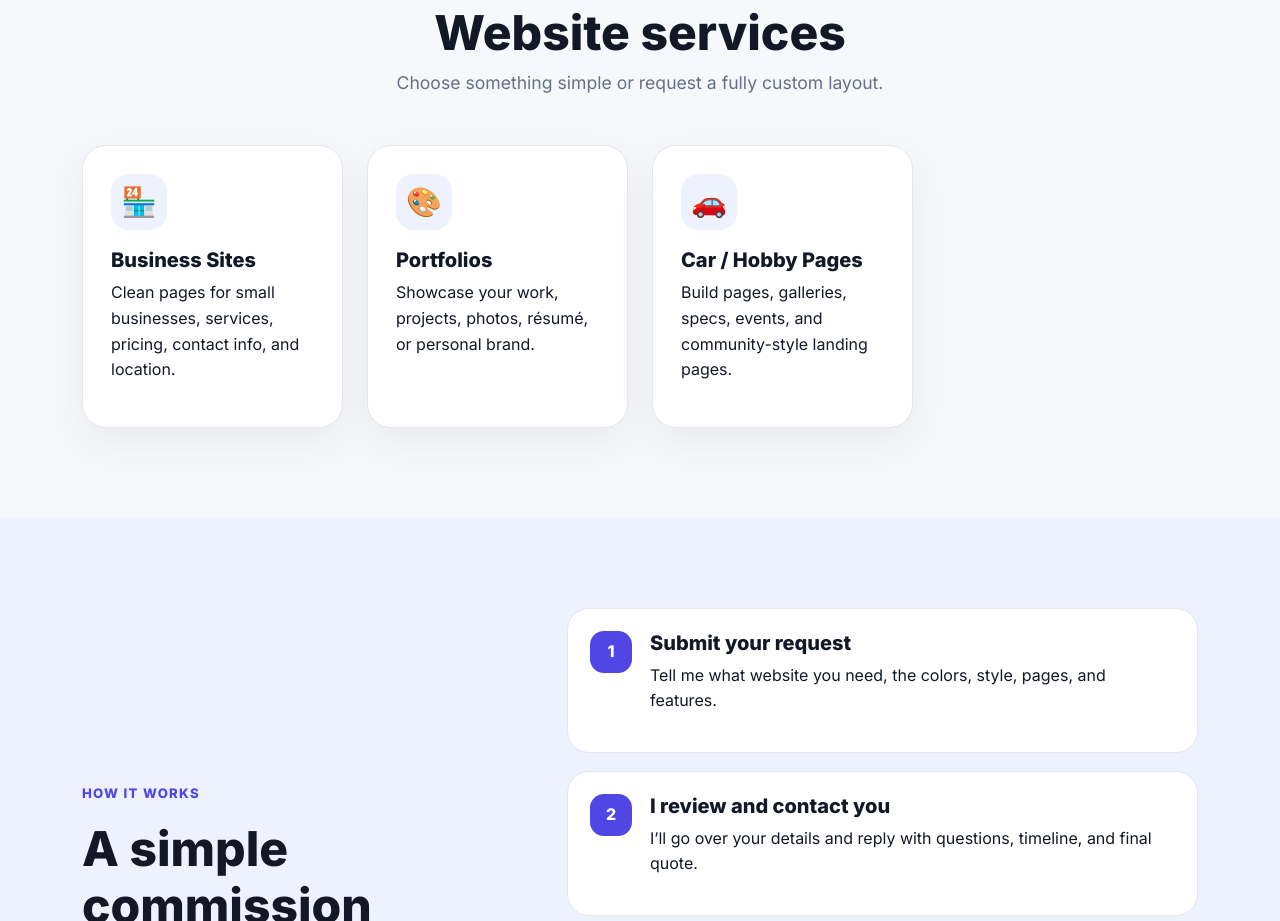
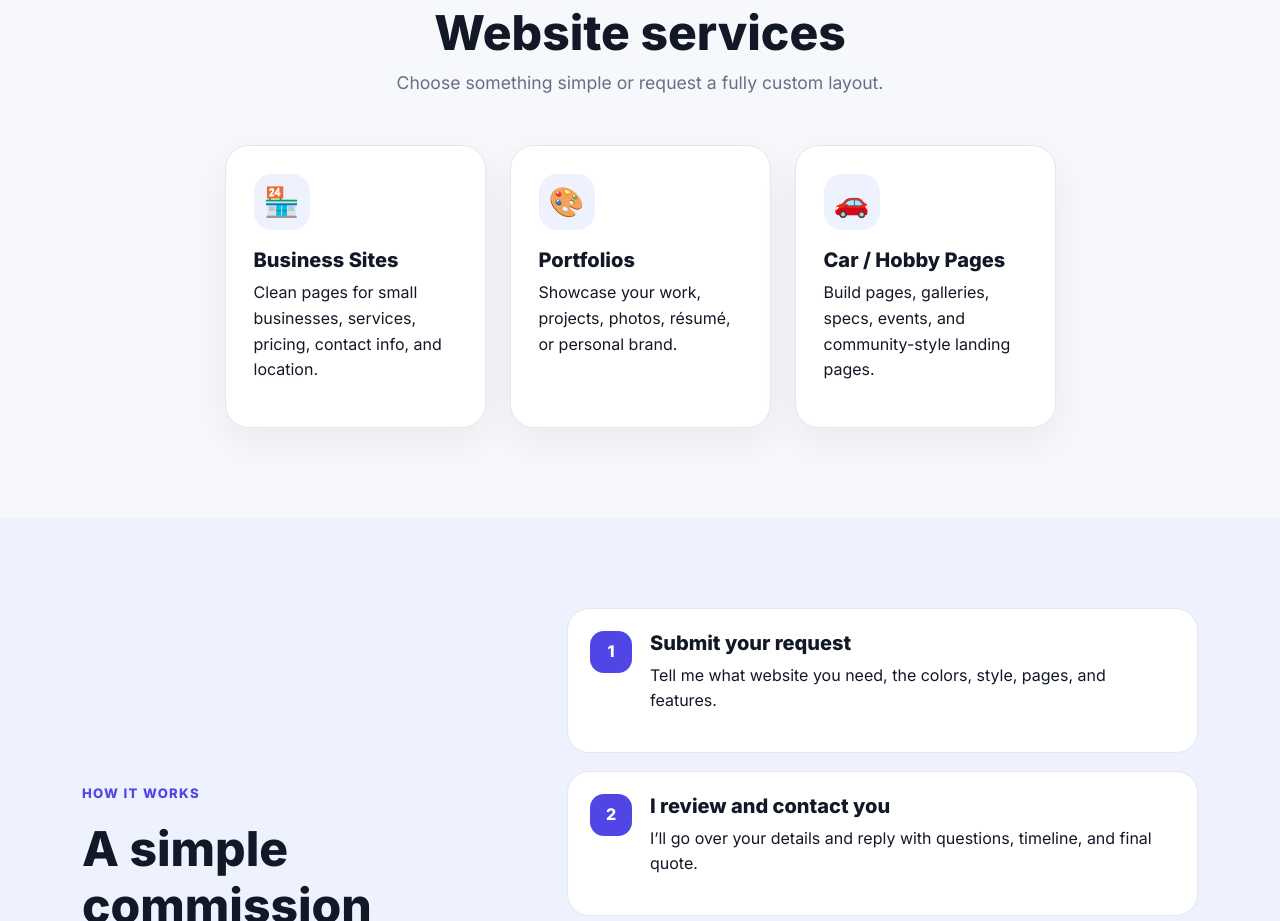
Before and after one commit to julyflowerz/Client-Website, a plain HTML site: page index.html in a window 1280 px wide. Shown: the part 880-1801 px from the top of the page. Drawn offline with nearby package versions, Linux system fonts and the light colour scheme.

Commit message:
centered 3 icons.

```diff
--- a/index.html
+++ b/index.html
@@ -90,7 +90,7 @@
           <p class="section-subtitle" data-i18n="servicesText">Choose something simple or request a fully custom layout.</p>
         </div>
 
-        <div class="row g-4">
+        <div class="row g-4 justify-content-center">
           <div class="col-md-6 col-lg-3">
             <div class="feature-card h-100">
               <div class="icon">🏪</div>
```
